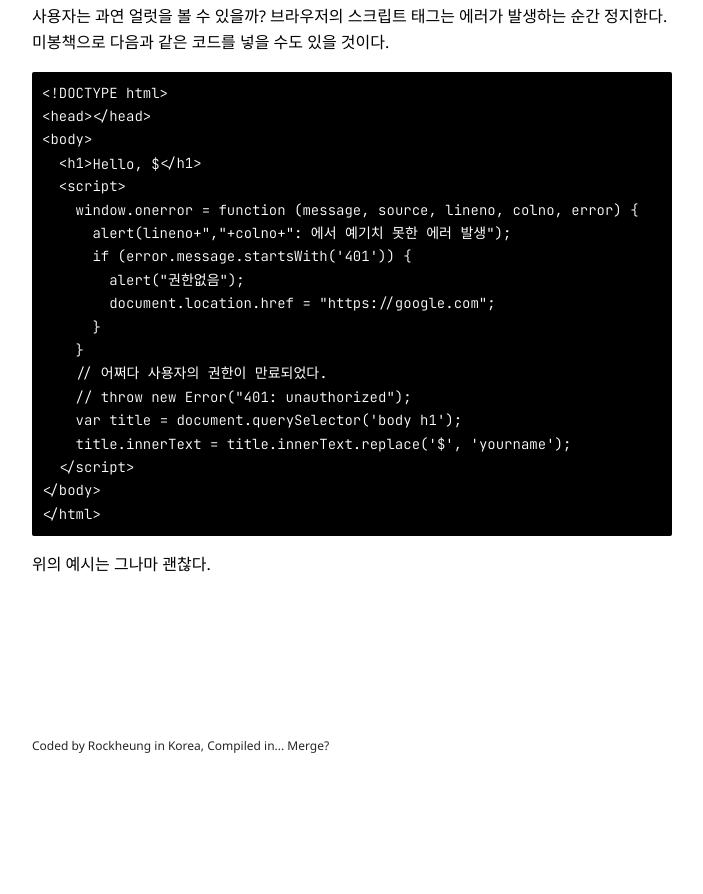
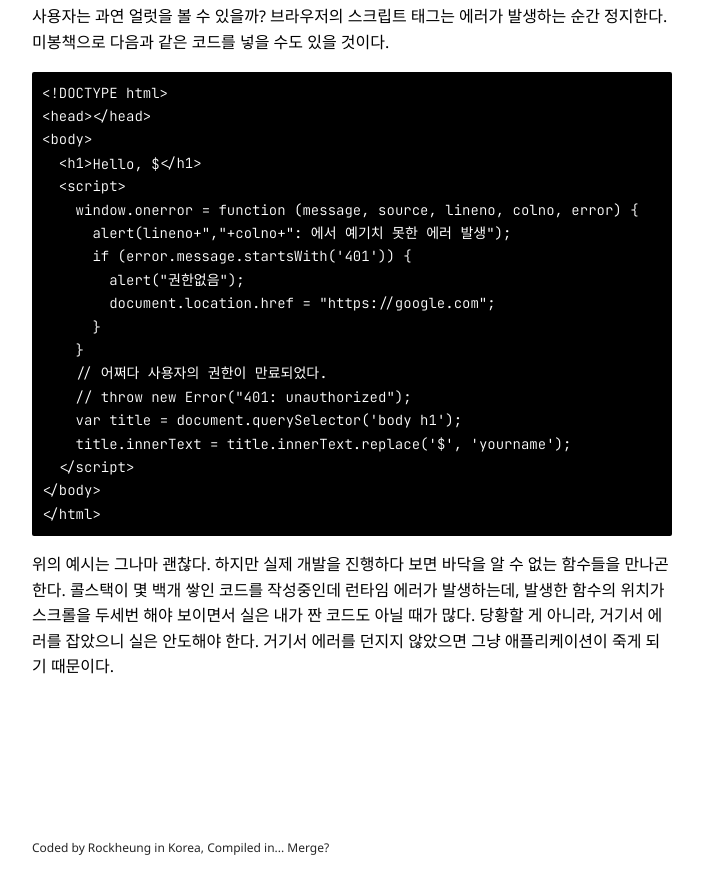
Before and after one commit to Rockheung/rockheung.github.io, a Jekyll site: the page built from _posts/2020-10-19-모던-JavaScript-튜토리얼-에러-핸들링.markdown, in a window 1280 px wide and 900 px high, scrolled down 3944 px. Shown: the top 894 px of the window, without its empty margins (288-991 px from the left). Built offline with Jekyll 4.4.1, drawn with Linux system fonts in a browser that asks for light colours; some web fonts are replaced; before the commit the page ends 4741 px from its top, so only the background shows below that.

Commit message:
에러 핸들링 갱신

````diff
--- a/_posts/2020-10-19-모던-JavaScript-튜토리얼-에러-핸들링.markdown
+++ b/_posts/2020-10-19-모던-JavaScript-튜토리얼-에러-핸들링.markdown
@@ -198,4 +198,4 @@ testMissingScriptError();
 </html>
 ```
 
-위의 예시는 그나마 괜찮다.
+위의 예시는 그나마 괜찮다. 하지만 실제 개발을 진행하다 보면 바닥을 알 수 없는 함수들을 만나곤 한다. 콜스택이 몇 백개 쌓인 코드를 작성중인데 런타임 에러가 발생하는데, 발생한 함수의 위치가 스크롤을 두세번 해야 보이면서 실은 내가 짠 코드도 아닐 때가 많다. 당황할 게 아니라, 거기서 에러를 잡았으니 실은 안도해야 한다. 거기서 에러를 던지지 않았으면 그냥 애플리케이션이 죽게 되기 때문이다.
````
